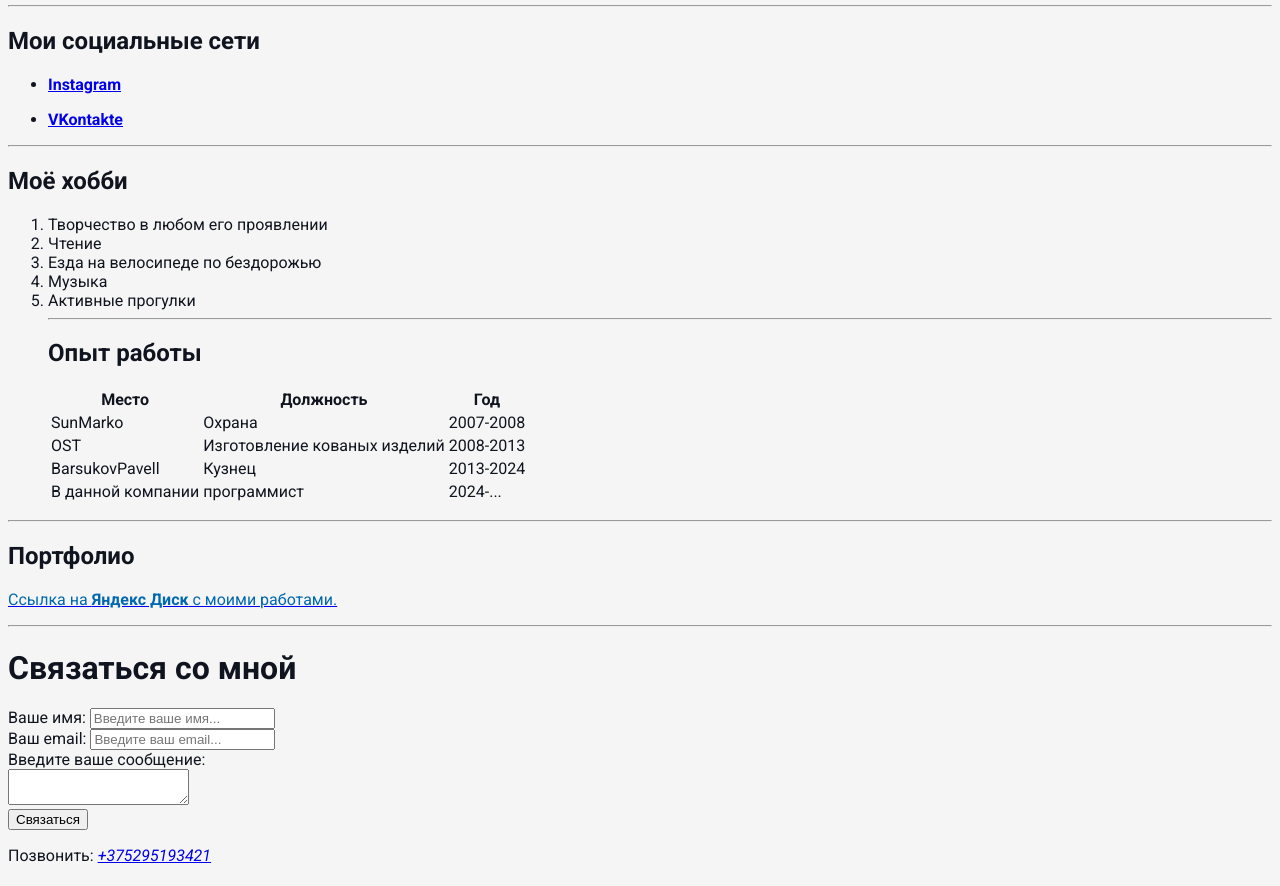
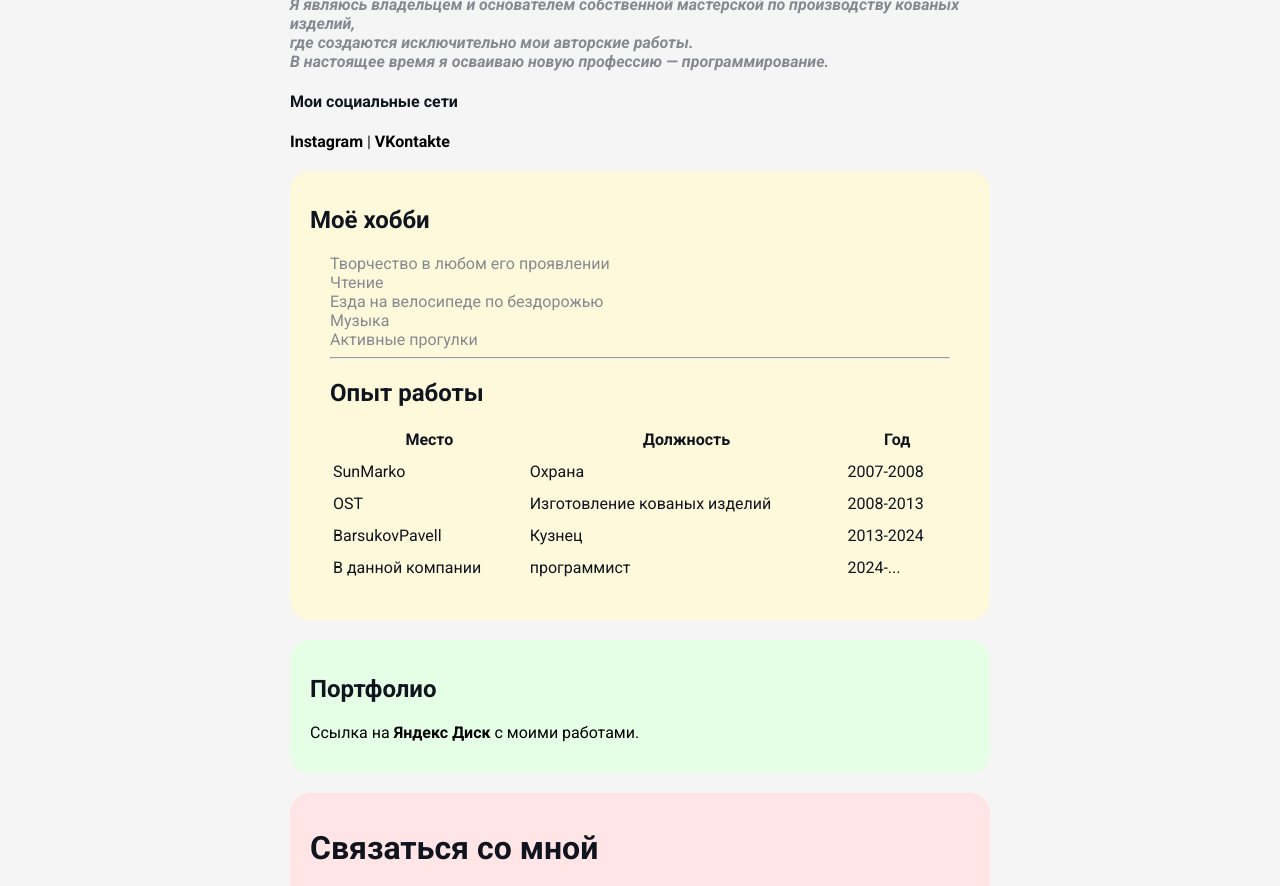
Before and after one commit to barsukovpavell/course_VD_copy, a plain HTML site: page index.html in a window 1280 px wide. Shown: the part 233-1119 px from the top of the page. Drawn offline with Linux system fonts and the light colour scheme.

Commit message:
+ блоки

```diff
--- a/index.html
+++ b/index.html
@@ -8,32 +8,31 @@
     <link rel="stylesheet" href="style.css">
 
 </head>
+<div class="conteiner">
 
     <body>
-    <table cellspacing="25">
-        <tr>
-            <td><img src="avatar.jpg" alt="Моё фото" class="avatar_2"></td>
-            <td>
+        <div class="info">
+            <img src="avatar.jpg" alt="Моё фото" class="avatar_2">
             <h1>Барсуков Павел</h1>
             <p>Я являюсь владельцем и основателем собственной мастерской по производству кованых изделий, <br>где
-                    создаются исключительно мои <em> <b>авторские работы.</b></em></p>
-                <p>В настоящее время я осваиваю новую профессию — <b>программирование.</b> </p>
-            </td>
-        </tr>
-    </table>
-    <hr>
-    <h2>Мои социальные сети</h2>
-    <ul>
-        <li><a href="https://www.instagram.com/barsukovpavell/" target="_blank" title="Тут больше контента">
-                <p><strong>Instagram</strong></p>
-            </a></li>
-        <li><a href="https://vk.com/barsukovpavell" target="_blank" title="Здесь старый контент">
-                <p><strong>VKontakte</strong></p>
-            </a></li>
-    </ul>
-    <hr>
+                создаются исключительно мои <strong>авторские работы.</strong></p>
+            <p>В настоящее время я осваиваю новую профессию — <strong>программирование.</strong> </p>
+
+
+            <h4>Мои социальные сети</h4>
+
+            <a href="https://www.instagram.com/barsukovpavell/" target="_blank" title="Тут больше контента">
+                <strong>Instagram</strong>
+            </a>
+            |
+            <a href="https://vk.com/barsukovpavell" target="_blank" title="Здесь старый контент">
+                <strong>VKontakte</strong>
+            </a>
+        </div>
+
+        <div class="card bg-yellow">
             <h2>Моё хобби</h2>
-    <ol>
+            <ol class="list">
                 <li>Творчество в любом его проявлении</li>
                 <li>Чтение</li>
                 <li>Езда на велосипеде по бездорожью</li>
@@ -41,7 +40,7 @@
                 <li>Активные прогулки</li>
                 <hr>
                 <h2>Опыт работы</h2>
-        <table>
+                <table class="table">
                     <tr>
                         <th>Место</th>
                         <th>Должность</th>
@@ -68,13 +67,17 @@
                 </table>
 
             </ol>
-    <hr>
+        </div>
+
+        <div class="card bg-green">
 
             <h2>Портфолио</h2>
             <a href="disk_link.html" target="_blank" title="Мои авторские работы">
-        <p style="color: #0068ae;">Ссылка на <b>Яндекс Диск</b> с моими работами.</p>
+                <p>Ссылка на <b>Яндекс Диск</b> с моими работами.</p>
             </a>
-    <hr>
+        </div>
+
+        <div class="card bg-red">
             <h1>Связаться со мной</h1>
             <form action="/">
                 <label for="name1">Ваше имя:</label>
@@ -95,7 +98,10 @@
                     </a>
                 </p>
             </form>
-
+        </div>
+        <!-- <input type="submit" value="Вверх">  -->
+        <a href="index.html" id="button_V">Вверх</a>
+</div>
 </body>
 
 </html>
--- a/style.css
+++ b/style.css
@@ -1,4 +1,9 @@
 @import url("https://fonts.googleapis.com/css2?family=Roboto:ital,wght@0,100;0,300;0,400;0,500;0,700;0,900;1,100;1,300;1,400;1,500;1,700;1,900&display=swap");
+
+a{
+  color: black;
+  text-decoration: none;
+}
 
 body {
   background-color: #f5f5f5;
@@ -19,5 +24,80 @@ body {
   border-radius: 28px;
   box-shadow: 8px 8px 14px rgba(0, 0, 0, 025);
 }
+.info{
+  margin-bottom: 20px;
+}
+
+.info p {
+  color: #86898f;
+  margin: 0;
+  font-style: italic;
+  font-weight: bold;
+  text-decoration: none;
+  /* text-transform: uppercase; */
+  /* word-spacing: 42px; */
+}
+/* Box Model */
+
+.conteiner {
+max-width: 700px;
+margin: auto;
+}
+
+.bg-yellow{
+  background: #fff9dc;
+}
+
+.bg-green{
+  background: #e5ffe7;
+}
+
+.bg-red{
+  background: #ffe5e5 ;
+}
+
+.card{
+  padding: 15px 20px;
+  margin-bottom: 20px;
+  border-radius: 20px;
+}
+
+#button_V{
+  color: red;
+}
+
+.list{
+  padding: 0 20px;
+  list-style: none;
+}
+
+.list li{
+  color: #86898f;
+}
+
+.table{
+  width: 100%;
+}
+
+.table td{
+  padding-bottom: 10px;
+}
+
+.table th{
+  padding-bottom: 10px;
+}
+
+
+/* .table td:nth-child(2){  псевдо-селектор (выделить один объект) */
+  /* color: brown; */
+/* } */
+
+ /* .table tr:nth-child(even - четное/ odd - не четное ){  выделение полосой * */
+  /* background: rebeccapurple;  */
+/* } */
+
+
+
+
 
 /* font-family: 'Lucida Sans', 'Lucida Sans Regular', 'Lucida Grande', 'Lucida Sans Unicode', Geneva, Verdana, sans-serif; */
```
Lines whose indentation alone changed are shown as unchanged.
